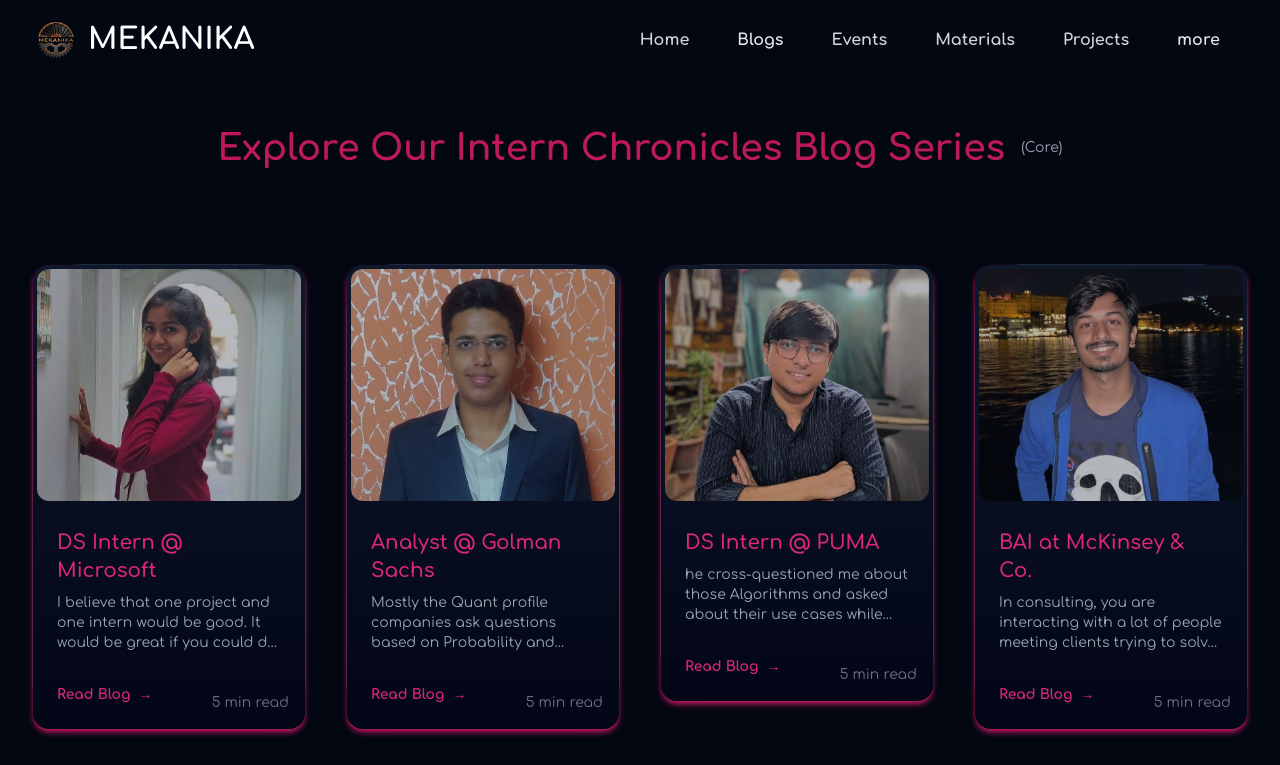
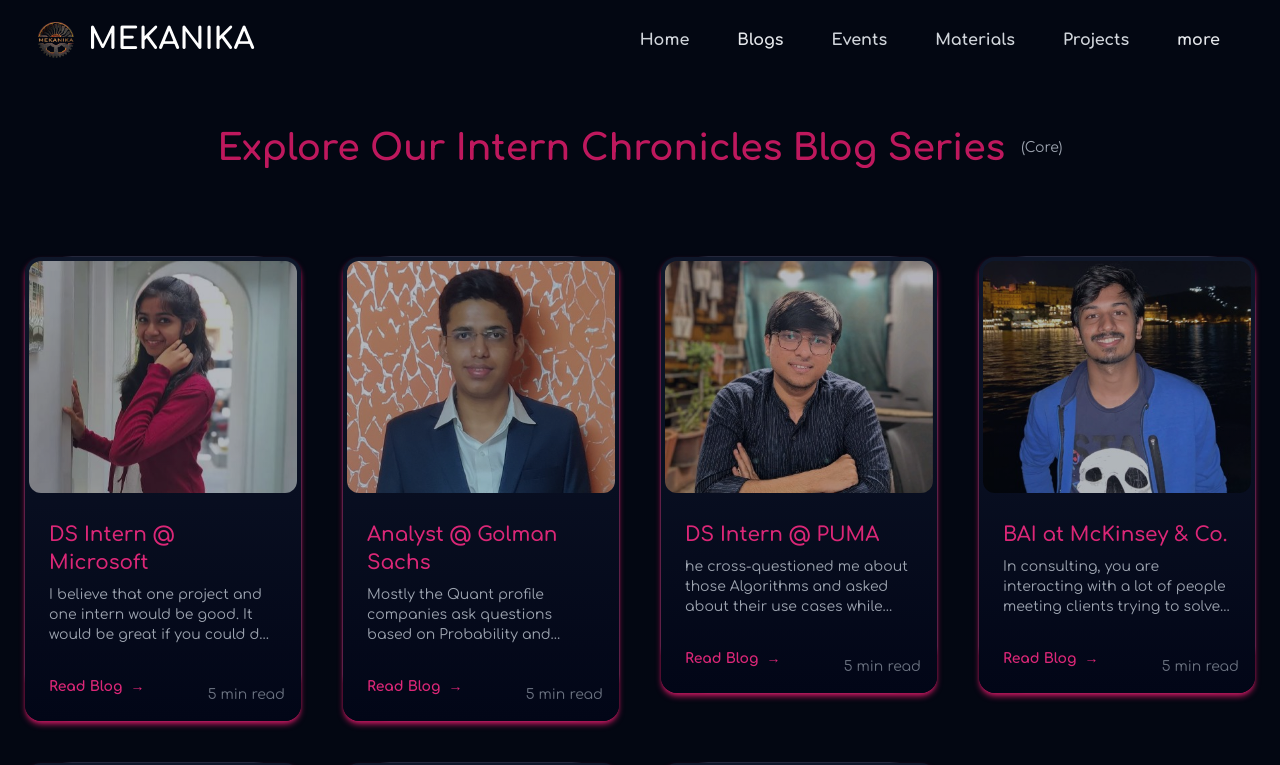
Before and after one commit to jeevan10017/Mekanika_website, a React (Create React App) app: page /intern-chronicles in a window 1280 px wide. Shown: the top 765 px of the page. Built offline with nearby package versions, Linux system fonts and the light colour scheme; a web font is replaced by a local one.

Commit message:
blogs padding fix

```diff
--- a/src/pages/Blogs/Core-Expedition/Blogs_Core-expedition.js
+++ b/src/pages/Blogs/Core-Expedition/Blogs_Core-expedition.js
@@ -44,7 +44,7 @@
                     <p className=" text-sm text-gray-400 sm:ml-4 text-center sm:text-left mt-2 mb-20 sm:mt-0 ">(Core)</p>
                 </div>
 
-                <div className="grid grid-cols-1 sm:grid-cols-2 lg:grid-cols-3 xl:grid-cols-4 gap-10 p-4">
+                <div className="grid grid-cols-1 sm:grid-cols-2 lg:grid-cols-3 xl:grid-cols-4 gap-10 p-2">
                     {CE_blogsData.map((blog) => (
                         <GlareCard
                             key={blog.id}
--- a/src/pages/Blogs/Intern-Chronicles/Blog_InternChronicles.js
+++ b/src/pages/Blogs/Intern-Chronicles/Blog_InternChronicles.js
@@ -22,7 +22,7 @@
                     <p className=" text-sm text-gray-400 sm:ml-4 text-center sm:text-left mt-2 mb-20 sm:mt-0">(Core)</p>
                 </div>
 
-                <div className="grid grid-cols-1 sm:grid-cols-2 lg:grid-cols-3 xl:grid-cols-4 gap-10 p-4">
+                <div className="grid grid-cols-1 sm:grid-cols-2 lg:grid-cols-3 xl:grid-cols-4 gap-10 p-2">
                     {IC_blogsData.map((blog) => (
                         <GlareCard
                             key={blog.id}
```
